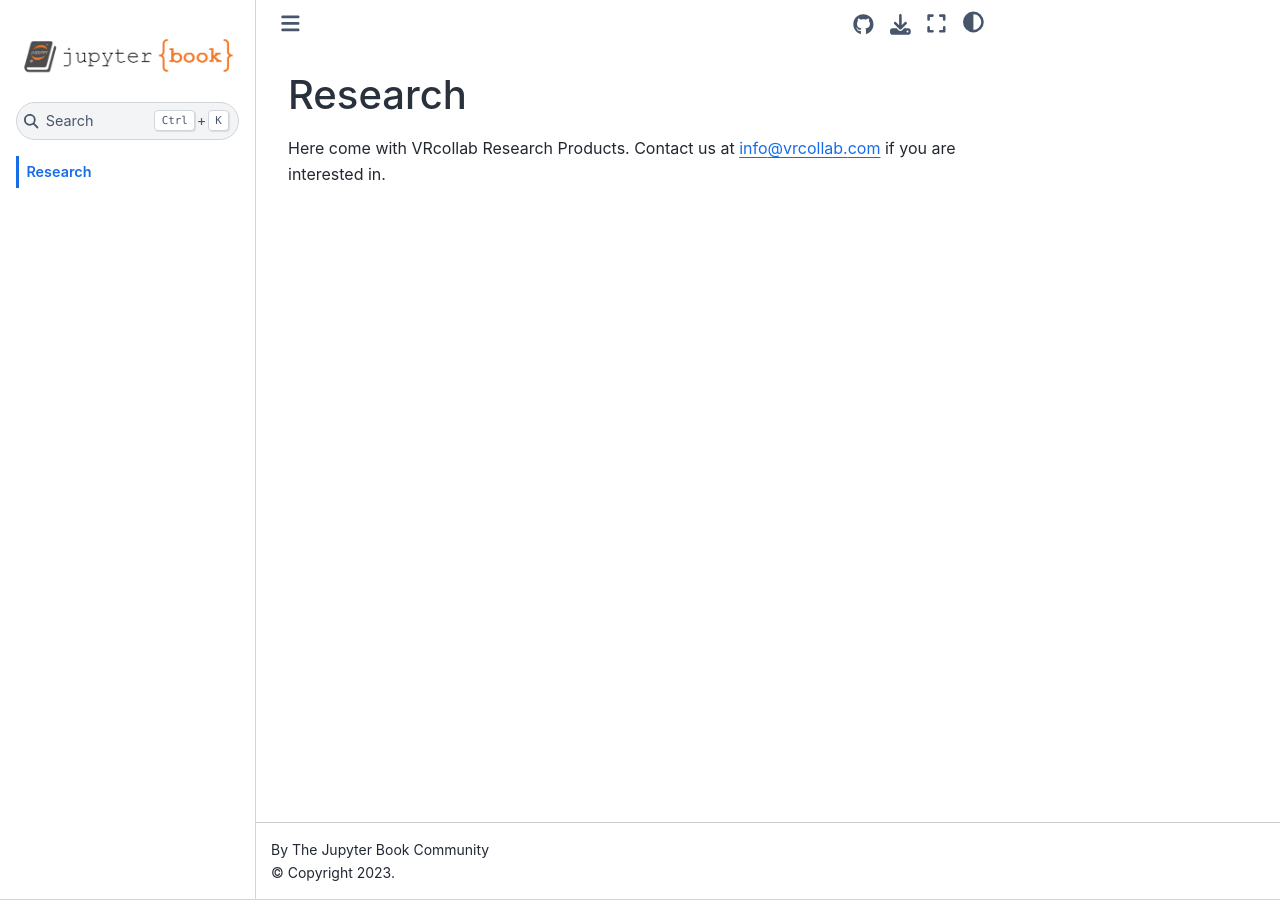
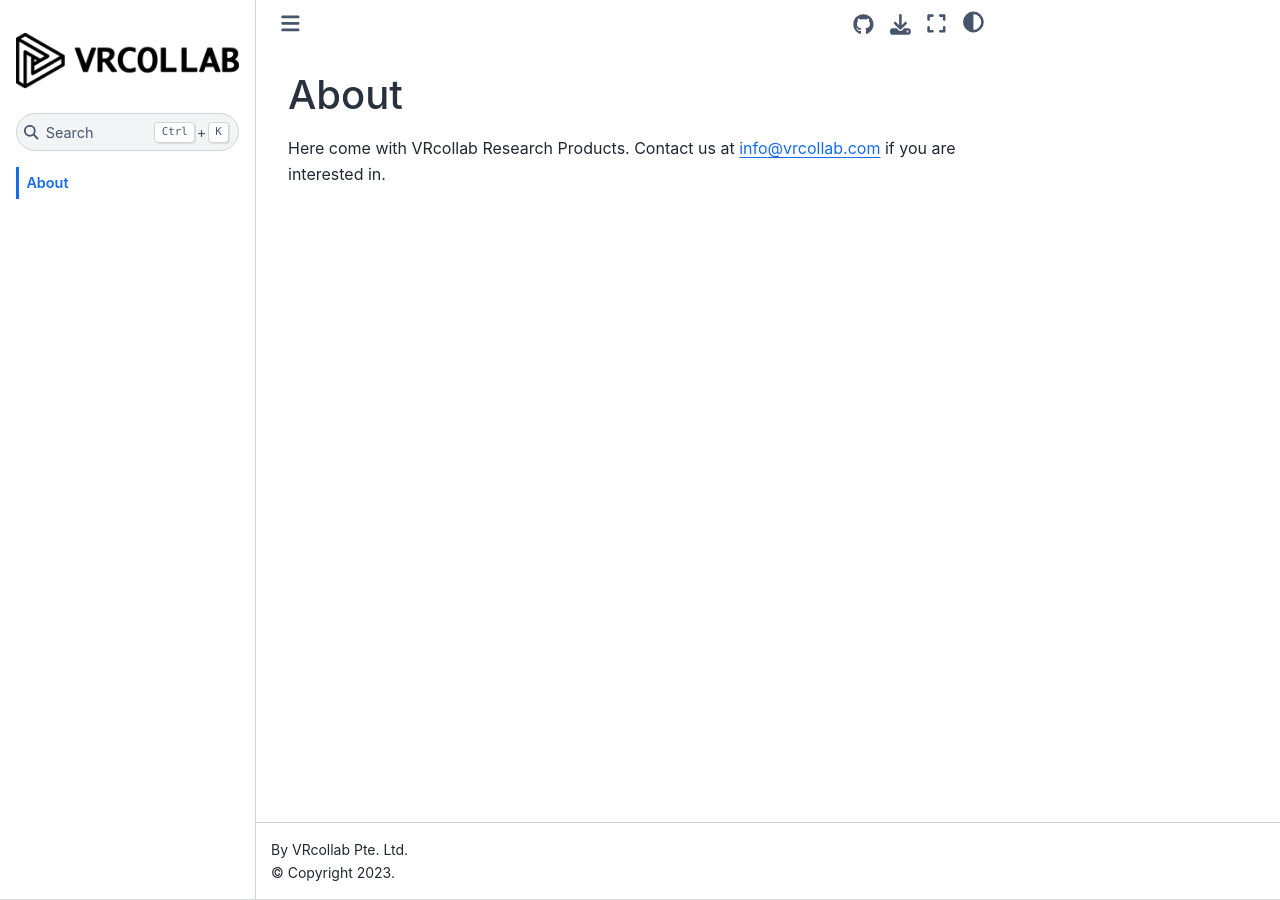
Before and after one commit to vrcollab/vrcollab.github.io, a Jupyter Book: the page built from README.md, in a window 1280 px wide. Built offline with Jupyter Book 1.0.4 settings and Sphinx 7.4.7 and the Sphinx Book theme 1.1.4, drawn with Linux system fonts in a browser that asks for light colours; some of the changed lines change nothing that is shown.

Commit message:
update logo and data

```diff
--- a/README.md
+++ b/README.md
@@ -1,3 +1,4 @@
-# Research
+# About
 
-Here come with VRcollab Research Products. Contact us at info@vrcollab.com if you are interested in.
+Here come with VRcollab Research Products.
+Contact us at info@vrcollab.com if you are interested in.
--- a/_config.yml
+++ b/_config.yml
@@ -1,32 +1,16 @@
-# Book settings
-# Learn more at https://jupyterbook.org/customize/config.html
-
-title: My sample book
-author: The Jupyter Book Community
+title: VRcollab Research Products
+author: VRcollab Pte. Ltd.
 logo: logo.png
 
-# Force re-execution of notebooks on each build.
-# See https://jupyterbook.org/content/execute.html
 execute:
   execute_notebooks: force
 
-# Define the name of the latex output file for PDF builds
-latex:
-  latex_documents:
-    targetname: book.tex
-
-# Add a bibtex file so that we can create citations
 bibtex_bibfiles:
   - references.bib
 
-# Information about where the book exists on the web
 repository:
-  url: https://github.com/executablebooks/jupyter-book  # Online location of your book
-  path_to_book: docs  # Optional path to your book, relative to the repository root
-  branch: master  # Which branch of the repository should be used when creating links (optional)
-
-# Add GitHub buttons to your book
-# See https://jupyterbook.org/customize/config.html#add-a-link-to-your-repository
+  url: https://github.com/vrcollab/vrcollab.github.io
+  branch: master
 html:
   use_issues_button: true
   use_repository_button: true
```
Also changed, not shown: logo.png.
